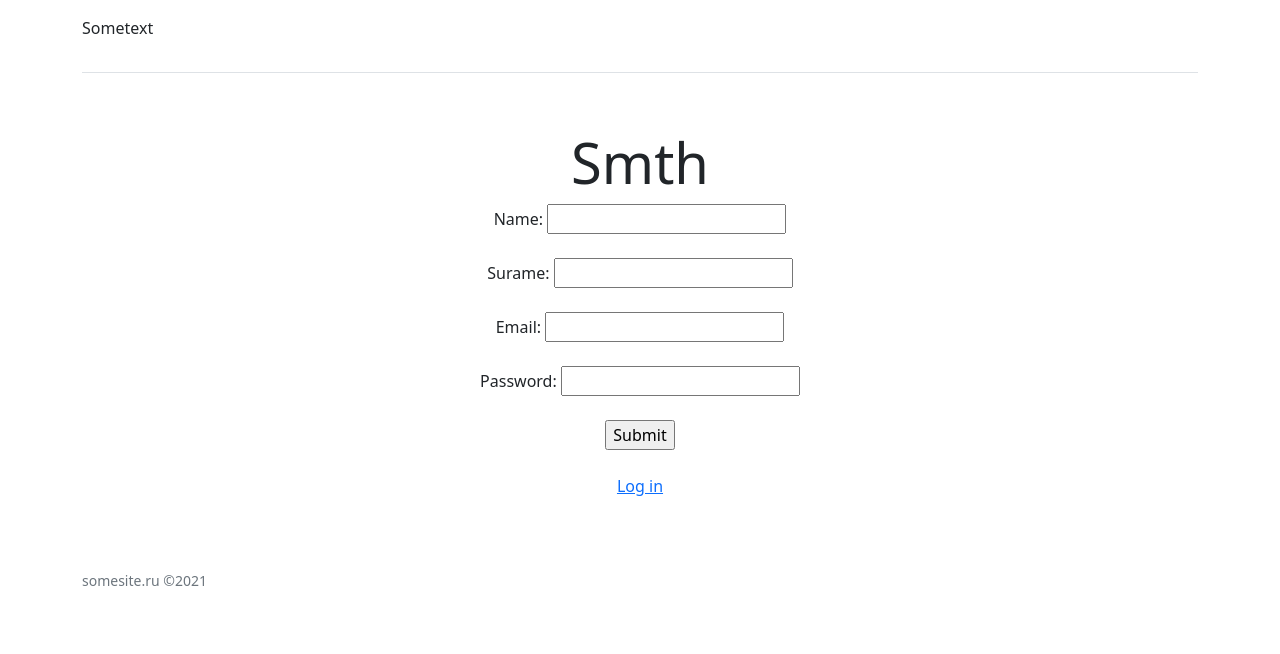
After one commit to Mikhango/moretech, a Flask app: page /registration in a window 1280 px wide. The commit adds this page. Shown: the top 654 px of the page. Run offline with Flask 2, Linux system fonts and the light colour scheme.

Commit message:
added forms

```diff
--- a/web_project/main.py
+++ b/web_project/main.py
@@ -1,14 +1,32 @@
-from flask import Flask, render_template, request, redirect
+from flask import Flask, render_template, request, redirect, make_response
 from flask_sqlalchemy import SQLAlchemy
+from flask_wtf import FlaskForm
+from wtforms import StringField, SubmitField, TextAreaField
+from wtforms.validators import DataRequired, Email
+from reg_form import RegForm, LoginForm
 
 
 application = Flask(__name__)
 
+application.config['SECRET_KEY'] = 'secret key'
 
 @application.route('/')
 def index():
-    return render_template("index.html")
+    return render_template('index.html')
 
+@application.route('/registration')
+def register():
+    form = RegForm()
+    return render_template('register.html', title='Register', form=form)
+
+@application.route('/login')
+def login():
+    form = LoginForm()
+    return render_template('login.html', title='Log in', form=form)
+
+@application.route('/books/<genre>')
+def books(genre):
+    return f"All Books in {genre} category"
 
 if __name__ == "__main__":
     application.run(host='0.0.0.0')
--- /dev/null
+++ b/web_project/reg_form.py
@@ -0,0 +1,15 @@
+from flask_wtf import FlaskForm
+from wtforms import StringField, SubmitField, TextAreaField
+from wtforms.validators import DataRequired, Email
+
+class RegForm(FlaskForm):
+    name = StringField("Name: ", validators=[DataRequired()])
+    surname = StringField("Surame: ", validators=[DataRequired()])
+    email = StringField("Email: ", validators=[Email()])
+    password = StringField("Password: ", validators=[DataRequired()])
+    submit = SubmitField("Submit")
+
+class LoginForm(FlaskForm):
+    email = StringField("Email: ", validators=[Email()])
+    password = StringField("Password: ", validators=[DataRequired()])
+    submit = SubmitField("Submit")
--- a/web_project/templates/index.html
+++ b/web_project/templates/index.html
@@ -9,6 +9,8 @@
     <div class="pricing-header p-3 pb-md-4 mx-auto text-center">
         <h1 class="display-4 fw-normal">Smth</h1>
         </ul>
+        <a href="/registration">Reg</a>
+        <a href="/login">Log in</a>
     </div>
 </div>
 {% endblock %}
--- /dev/null
+++ b/web_project/templates/register.html
@@ -0,0 +1,33 @@
+{% extends 'base.html' %}
+
+{% block title %}
+<title>Главная</title>
+{% endblock %}
+
+{% block body %}
+<div class="container">
+    <div class="pricing-header p-3 pb-md-4 mx-auto text-center">
+        <h1 class="display-4 fw-normal">Smth</h1>
+        </ul>
+        {{ form.name.label() }} <!--Название-->
+        {{ form.name() }} <!--Поле-->  <br> <br>
+
+        {{ form.surname.label() }}
+        {{ form.surname() }}  <br> <br>
+
+        {{ form.email.label() }}
+        {{ form.email() }}  <br> <br>
+
+        {{ form.password.label() }}
+        {{ form.password() }}  <br> <br>
+
+        {{ form.submit }}  <br> <br>
+
+        {# выводим ошибки валидации, связанные с полем #}
+        {% for error in form.name.errors %}
+            {{ error }}
+        {% endfor %}
+        <a href="/login">Log in</a>
+    </div>
+</div>
+{% endblock %}
```
Also changed, not shown: web_project/templates/login.html (added, +27 -0 lines).
